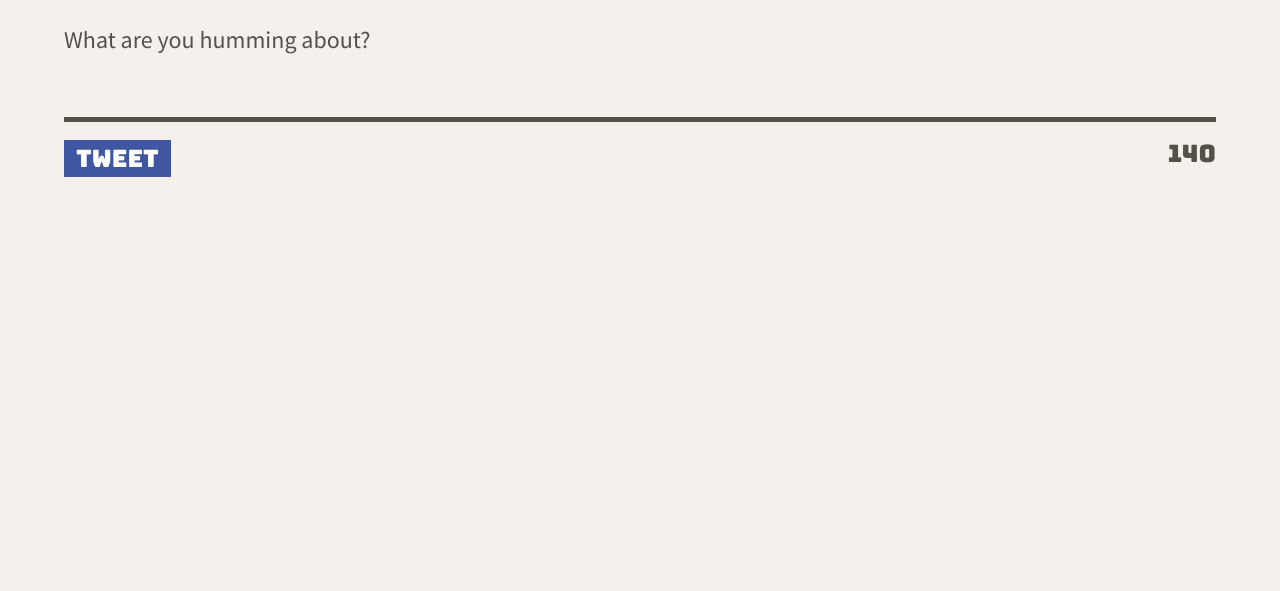
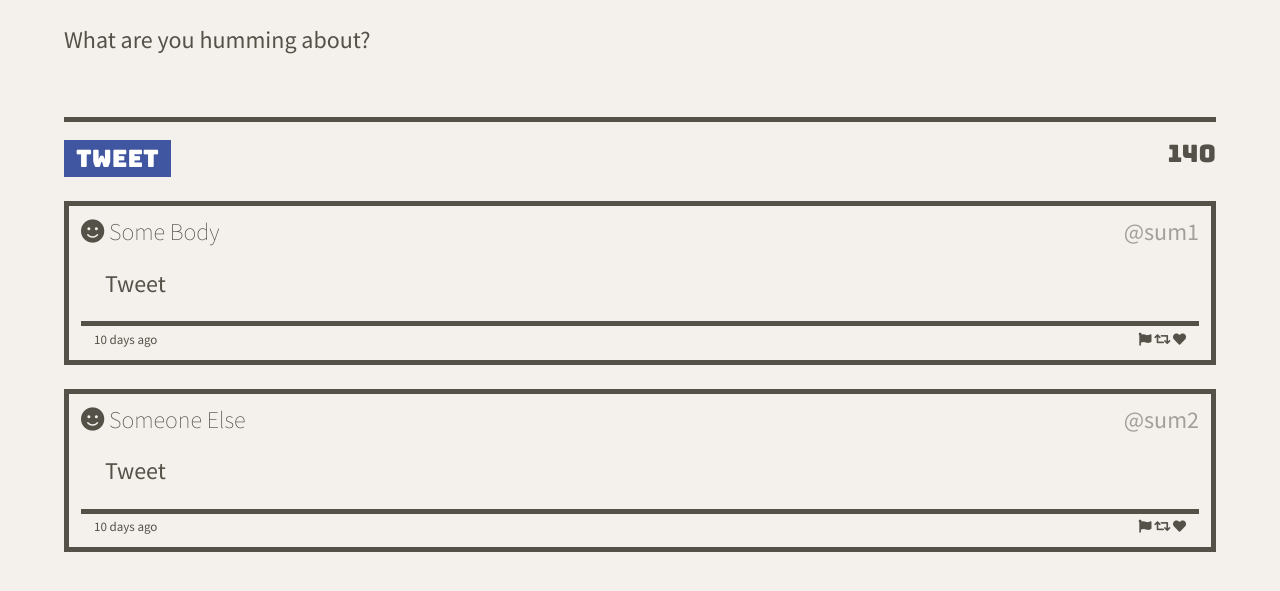
Before and after one commit to sarahdeecee/tweeter, a website: page public/index.html in a window 1280 px wide. Shown: the part 595-1186 px from the top of the page. Before the commit the page ends 800 px from the top, so only its background shows below. Drawn offline with nearby package versions, Linux system fonts and the light colour scheme.

Commit message:
added tweet container and css styling

```diff
--- a/public/index.html
+++ b/public/index.html
@@ -12,7 +12,7 @@
     <!-- Fonts -->
     <link rel="preconnect" href="https://fonts.googleapis.com">
     <link rel="preconnect" href="https://fonts.gstatic.com" crossorigin>
-    <link href="https://fonts.googleapis.com/css2?family=Bungee&family=Source+Sans+Pro:wght@400;600;700&display=swap" rel="stylesheet">
+    <link href="https://fonts.googleapis.com/css2?family=Bungee&family=Source+Sans+Pro:wght@200;400;600;700&display=swap" rel="stylesheet">
 
     <!-- App CSS -->
     <link rel="stylesheet" href="/styles/header.css" type="text/css" />
@@ -37,19 +37,19 @@
         <p>
           <strong>Write</strong> a new tweet
           <br>
-          <a href="http://www.google.ca"><i id="arrow-icon" class="fas fa-angle-double-down fa-fade"></i></a>
+          <i id="arrow-icon" class="fas fa-angle-double-down fa-fade"></i>
         </p>
       </span>
     </nav>
 
-    <header>
+    <header class="top">
       <div>
         <img src="/images/profile-hex.png">
       </div>
       <div>
         <h2 class="name"><strong>Your</strong> Name</h2>
       </div>
-  </header>
+    </header>
 
     <!-- Page-specific (main) content here -->
     <main class="container">
@@ -64,6 +64,30 @@
           </div>
         </form>
       </section>
+      <section class="tweets">
+        <article>
+          <header>
+            <span class="username"><i class="fas fa-smile"></i> Some Body</span>
+            <span class="userid">@sum1</span>
+          </header>
+          <p>Tweet</p>
+          <footer>
+            <span>10 days ago</span>
+            <span><i class="fas fa-flag"></i> <i class="fas fa-retweet"></i> <i class="fas fa-heart"></i></span>
+          </footer>
+        </article>
+        <article>
+          <header>
+            <span class="username"><i class="fas fa-smile"></i> Someone Else</span>
+            <span class="userid">@sum2</span>
+          </header>
+          <p>Tweet</p>
+          <footer>
+            <span>10 days ago</span>
+            <span><i class="fas fa-flag"></i> <i class="fas fa-retweet"></i> <i class="fas fa-heart"></i></span>
+          </footer>
+        </article>
+      </section>
     </main>
   </body>
 </html>
--- a/public/styles/header.css
+++ b/public/styles/header.css
@@ -1,4 +1,4 @@
-header {
+header.top {
   margin-top: 120px;
   height: 400px;
   width: 100%;
--- a/public/styles/layout.css
+++ b/public/styles/layout.css
@@ -26,9 +26,49 @@ main {
   justify-content: center;
   align-items: center;
   flex-direction: column;
-  margin-left: 5%;
-  margin-right: 5%;
+  margin: 0% 5% 1em 5%;
 }
 h2 {
   color: #14224e;
 }
+article {
+  width: 100%;
+  background-color: #f4f1ec;
+  border: solid 5px;
+  margin-bottom: 1em;
+  padding: 0.5em;
+}
+article:hover {
+  box-shadow: 5px 5px #5451494b
+}
+.tweets {
+  display: flex;
+  flex-direction: column;
+  width: 100%;
+  justify-content: space-between;
+}
+header {
+  display: flex;
+  flex-direction: row;
+  justify-content: space-between;
+}
+footer {
+  display: flex;
+  flex-direction: row;
+  justify-content: space-between;
+  padding: 0.5em 1em 0 1em;
+  font-size: small;
+  border-top: solid 5px;
+}
+p {
+  padding: 0 1em 0 1em;
+}
+.userid {
+  opacity: 50%;
+}
+.username {
+  font-weight:lighter;
+}
+.fas:hover {
+  opacity: 50%;
+}
```
